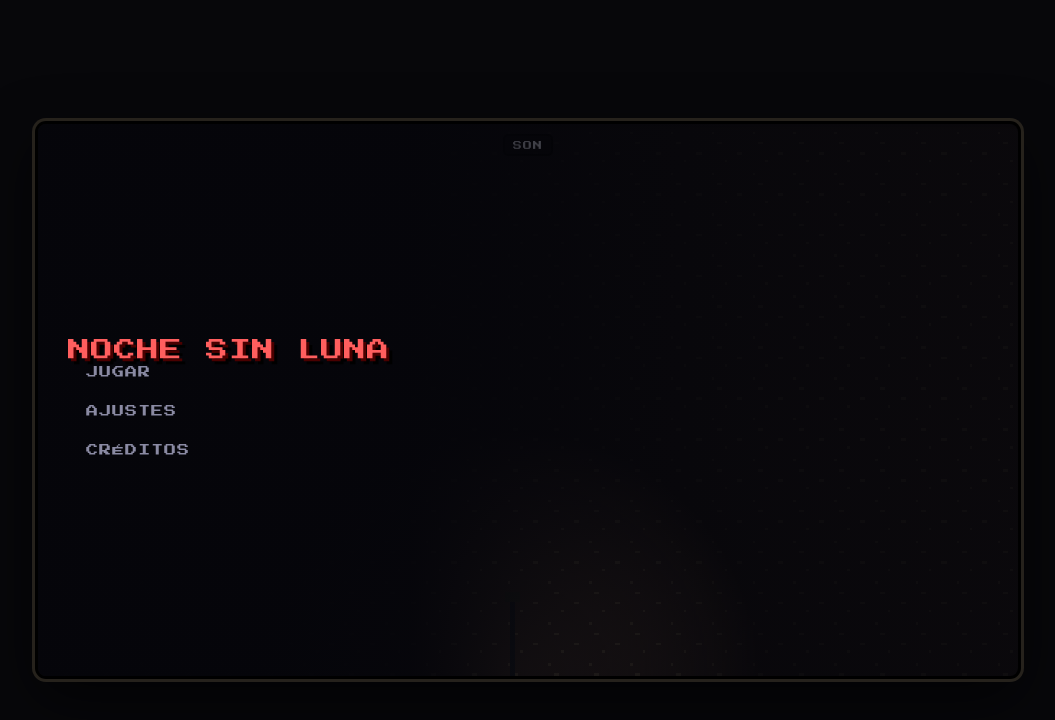
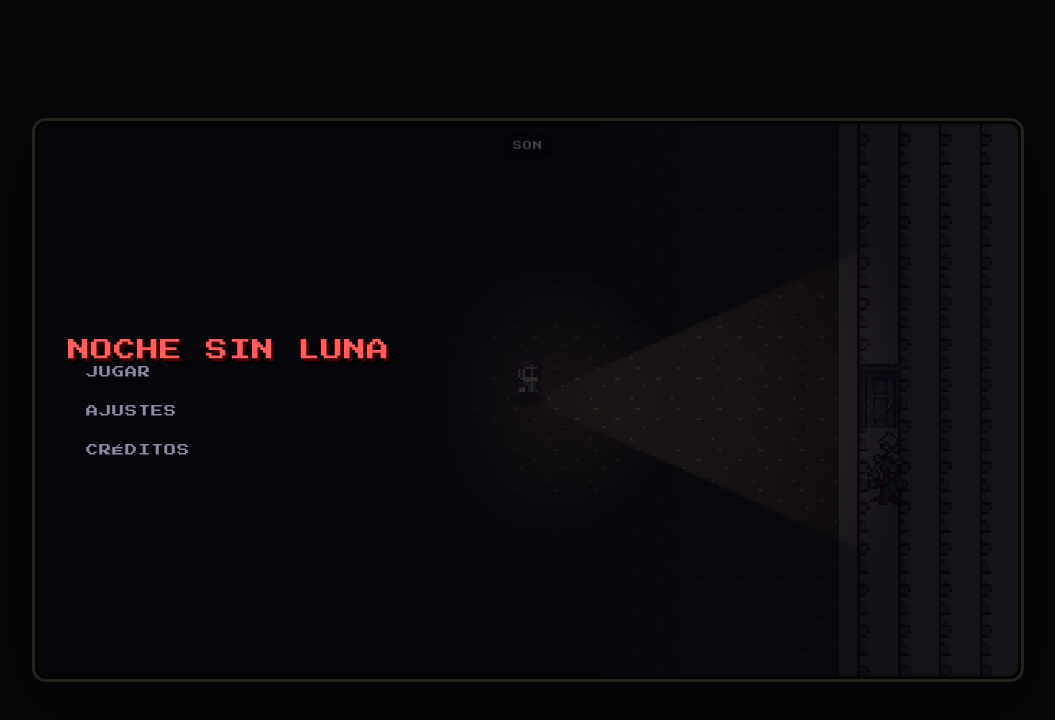
Before and after one commit to Dev-Sot/zombie-night, a plain HTML site: page index.html in a window 1280 px wide. Shown: the whole page, without its empty margins (112-1167 px from the left). Drawn offline with Linux system fonts and the light colour scheme.

Commit message:
Nivel 1: mapa lineal por calles con edificios reales a los lados, en vez de arena abierta

```diff
--- a/index.html
+++ b/index.html
@@ -220,8 +220,8 @@
       La luna nueva dejó el barrio a oscuras justo cuando cayó la red
       eléctrica. Minutos después, los que caminaban por la calle empezaron a
       atacar a quien se cruzara.<br><br>
-      Si enciendes el generador de la vieja estación, las farolas volverán y
-      podrás salir de esta cuadra con vida.
+      Si enciendes el generador de la vieja estación, al final de la calle,
+      las farolas volverán y podrás salir de esta cuadra con vida.
       <b>Busca 3 bidones de combustible</b> sin que te alcancen.
     </div>
     <div class="sub">
@@ -279,13 +279,20 @@ const SPRITE_FILES={
   pickup_fuel:'assets/pickup_fuel.png',
   pickup_health:'assets/pickup_health.png',
   pickup_ammo:'assets/pickup_ammo.png',
-  prop_car:'assets/prop_car.png',
-  prop_bush:'assets/prop_bush.png',
-  prop_fence:'assets/prop_fence.png',
-  prop_cone:'assets/prop_cone.png',
-  prop_sign:'assets/prop_sign.png',
   tile_ground:'assets/tile_ground.png',
-  slot_fuel:'assets/slot_fuel.png'
+  slot_fuel:'assets/slot_fuel.png',
+  p3_wall:'assets/p3_wall.png',
+  p3_window:'assets/p3_window.png',
+  p3_door:'assets/p3_door.png',
+  p3_awning_blue:'assets/p3_awning_blue.png',
+  p3_awning_orange:'assets/p3_awning_orange.png',
+  p3_vent:'assets/p3_vent.png',
+  p3_antenna:'assets/p3_antenna.png',
+  p3_tree1:'assets/p3_tree1.png',
+  p3_tree2:'assets/p3_tree2.png',
+  p3_car_red:'assets/p3_car_red.png',
+  p3_car_gray:'assets/p3_car_gray.png',
+  p3_car_scrap:'assets/p3_car_scrap.png'
 };
 Object.keys(ENTITY_FRAMES).forEach(base=>{
   DIRS.forEach(dir=>{ SPRITE_FILES[base+'_'+dir]='assets/p2_'+base+'_'+dir+'.png'; });
@@ -444,29 +451,50 @@ let bestWave=1;
 try{ const v=localStorage.getItem('nsl_bestWave'); if(v) bestWave=parseInt(v,10)||1; }catch(e){}
 
 // ---------------- world ----------------
-const ARENA_W=1100, ARENA_H=760;
+// Nivel 1 es una calle recta (no una arena abierta): ARENA_W == GW así que
+// la cámara nunca se mueve en X, solo se recorre en Y (de abajo, donde
+// arranca el apagón, hacia arriba, donde está el generador).
+const ARENA_W=GW, ARENA_H=2400;
+const BUILD_W=70; // ancho de cada edificio a los lados
+const WALK_MIN_X=BUILD_W+8, WALK_MAX_X=ARENA_W-BUILD_W-8;
+const PLAYER_START={x:ARENA_W/2, y:ARENA_H-140};
 let camX=0, camY=0, shake=0;
 
+// farolas regulares a lo largo de la calle, alternando de vereda
 const lamps=[];
-for(let i=0;i<9;i++) lamps.push({x:80+Math.random()*(ARENA_W-160), y:80+Math.random()*(ARENA_H-160), r:75+Math.random()*22});
+for(let y=150, i=0; y<ARENA_H-150; y+=300, i++){
+  lamps.push({x: i%2===0 ? WALK_MIN_X+14 : WALK_MAX_X-14, y, r:78+Math.random()*14});
+}
 
-const PROP_TYPES=['car','crate','bush','fence','cone','sign'];
-const PROP_WEIGHTS=[0.12,0.12,0.24,0.16,0.18,0.18];
-function pickPropType(){
-  const r=Math.random(); let acc=0;
-  for(let i=0;i<PROP_TYPES.length;i++){ acc+=PROP_WEIGHTS[i]; if(r<acc) return PROP_TYPES[i]; }
-  return PROP_TYPES[PROP_TYPES.length-1];
+// decoración de fachada (ventanas/puertas/toldos/antenas) a intervalos fijos
+const DECOR_LEFT=['p3_window','p3_window','p3_door','p3_awning_blue','p3_vent','p3_antenna'];
+const DECOR_RIGHT=['p3_window','p3_window','p3_door','p3_awning_orange','p3_vent','p3_antenna'];
+const buildingDecor=[];
+for(let y=100; y<ARENA_H-100; y+=140+Math.random()*40){
+  buildingDecor.push({x:8, y, sprite:DECOR_LEFT[Math.floor(Math.random()*DECOR_LEFT.length)]});
+  buildingDecor.push({x:ARENA_W-BUILD_W+8, y:y+50, sprite:DECOR_RIGHT[Math.floor(Math.random()*DECOR_RIGHT.length)]});
 }
-const props=[]; // decorative wrecks/clutter
-for(let i=0;i<26;i++){
-  props.push({x:Math.random()*ARENA_W, y:Math.random()*ARENA_H, type:pickPropType(), scale:0.9+Math.random()*0.4, flip:Math.random()<0.5});
+
+// árboles pegados a las fachadas + autos estacionados en la calle
+const TREE_TYPES=['p3_tree1','p3_tree2'];
+const CAR_TYPES=['p3_car_red','p3_car_gray','p3_car_scrap'];
+const props=[];
+for(let y=120; y<ARENA_H-120; y+=170+Math.random()*70){
+  props.push({x:BUILD_W-16+Math.random()*8, y, sprite:TREE_TYPES[Math.floor(Math.random()*2)]});
+  if(Math.random()<0.75) props.push({x:ARENA_W-BUILD_W+8+Math.random()*8, y:y+45, sprite:TREE_TYPES[Math.floor(Math.random()*2)]});
+}
+for(let i=0;i<7;i++){
+  const y=220+Math.random()*(ARENA_H-440);
+  const leftSide=Math.random()<0.5;
+  const x=leftSide ? WALK_MIN_X+10+Math.random()*8 : WALK_MAX_X-30-Math.random()*8;
+  props.push({x,y, sprite:CAR_TYPES[Math.floor(Math.random()*CAR_TYPES.length)]});
 }
 
 function worldToScreen(x,y){ return [x-camX, y-camY]; }
 
 // ---------------- player ----------------
 const player={
-  x:ARENA_W/2, y:ARENA_H/2, r:6, speed:1.55, hp:100, maxHp:100,
+  x:PLAYER_START.x, y:PLAYER_START.y, r:6, speed:1.55, hp:100, maxHp:100,
   angle:0, walk:0, mag:8, magSize:8, reserve:32, reloading:false, reloadT:0,
   fireCd:0, hurtFlash:0, invuln:0, dead:false, lightOn:true
 };
@@ -480,8 +508,10 @@ let wave=0, killCount=0, spawnQueue=0, spawnTimer=0, waveClearT=0, waveActive=fa
 let waveBannerT=0;
 
 // ---------------- level 1 objective: find fuel, power the generator ----------------
-const FUEL_SPOTS=[{x:150,y:140},{x:950,y:180},{x:550,y:640}];
-const GENERATOR={x:1000,y:600,r:14};
+// repartidos a lo largo de la calle: el jugador arranca cerca de ARENA_H y
+// avanza hacia y chico, donde está el generador (final de la cuadra).
+const FUEL_SPOTS=[{x:110,y:1850},{x:270,y:1300},{x:120,y:750}];
+const GENERATOR={x:ARENA_W/2,y:180,r:14};
 let fuel=[], fuelCollected=0, genActive=false, genReached=false;
 let finalSurge=false, surgeKillsLeft=0, surgeSpawnLeft=0, surgeSpawnTimer=0, levelWon=false;
 
@@ -520,7 +550,7 @@ function updateHearts(hp,maxHp){
 }
 
 function resetGame(){
-  player.x=ARENA_W/2; player.y=ARENA_H/2; player.hp=100; player.mag=player.magSize; player.reserve=32;
+  player.x=PLAYER_START.x; player.y=PLAYER_START.y; player.hp=100; player.mag=player.magSize; player.reserve=32;
   player.reloading=false; player.reloadT=0; player.fireCd=0; player.invuln=0; player.dead=false; player.lightOn=true;
   zombies=[]; bullets=[]; particles=[]; pickups=[];
   wave=0; killCount=0; t=0;
@@ -558,12 +588,11 @@ function pickZombieType(){
 function spawnZombie(){
   const type=pickZombieType();
   const cfg=ZTYPES[type];
-  // spawn at arena edge, random side
-  let x,y; const side=Math.floor(Math.random()*4);
-  if(side===0){ x=Math.random()*ARENA_W; y=-20; }
-  else if(side===1){ x=ARENA_W+20; y=Math.random()*ARENA_H; }
-  else if(side===2){ x=Math.random()*ARENA_W; y=ARENA_H+20; }
-  else { x=-20; y=Math.random()*ARENA_H; }
+  // calle angosta: aparecen justo fuera de pantalla, adelante o atrás del jugador
+  const x=WALK_MIN_X+8+Math.random()*(WALK_MAX_X-WALK_MIN_X-16);
+  const ahead=Math.random()<0.55;
+  const rawY = ahead ? player.y-GH/2-30-Math.random()*40 : player.y+GH/2+30+Math.random()*40;
+  const y=Math.max(20, Math.min(ARENA_H-20, rawY));
   zombies.push({
     x,y,type, hp:cfg.hp, maxHp:cfg.hp, speed:cfg.speed*(0.85+Math.random()*0.3), dmg:cfg.dmg, r:cfg.r,
     angle:0, walk:Math.random()*10, hitFlash:0, state:'alive', deathT:0, hitCd:0
@@ -756,7 +785,7 @@ function update(){
   if(keys['KeyD']||keys['ArrowRight']) mx+=1;
   const len=Math.hypot(mx,my);
   if(len>0){ mx/=len; my/=len; player.walk+=0.22; }
-  player.x=Math.max(player.r, Math.min(ARENA_W-player.r, player.x+mx*player.speed));
+  player.x=Math.max(WALK_MIN_X, Math.min(WALK_MAX_X, player.x+mx*player.speed));
   player.y=Math.max(player.r, Math.min(ARENA_H-player.r, player.y+my*player.speed));
 
   // camera
@@ -865,6 +894,8 @@ function update(){
     const mvx=(dx/d)+sx*0.5, mvy=(dy/d)+sy*0.5;
     const mlen=Math.hypot(mvx,mvy)||1;
     z.x+=(mvx/mlen)*z.speed; z.y+=(mvy/mlen)*z.speed;
+    z.x=Math.max(WALK_MIN_X, Math.min(WALK_MAX_X, z.x));
+    z.y=Math.max(10, Math.min(ARENA_H-10, z.y));
     z.walk+=z.speed*0.15;
     if(z.hitFlash>0) z.hitFlash--;
     if(z.hitCd>0) z.hitCd--;
@@ -953,33 +984,37 @@ function drawGround(){
     ctx.fillStyle='#171a16';
     ctx.fillRect(0,0,GW,GH);
   }
-  // arena border
-  const [bx,by]=worldToScreen(0,0);
-  ctx.strokeStyle='#3a2f22'; ctx.lineWidth=3;
-  ctx.strokeRect(bx,by,ARENA_W,ARENA_H);
 }
 
-const PROP_SPRITE={ car:'prop_car', bush:'prop_bush', fence:'prop_fence', cone:'prop_cone', sign:'prop_sign' };
+let wallPattern=null;
+function drawBuildings(){
+  const img=SPRITES.p3_wall;
+  if(img && img.naturalWidth){
+    if(!wallPattern) wallPattern=ctx.createPattern(img,'repeat');
+    ctx.save();
+    ctx.translate(0,-(camY%16));
+    ctx.fillStyle=wallPattern;
+    ctx.fillRect(0,0,BUILD_W,GH+16);
+    ctx.fillRect(ARENA_W-BUILD_W,0,BUILD_W,GH+16);
+    ctx.restore();
+  } else {
+    pxRect(0,0,BUILD_W,GH,'#6b5f58');
+    pxRect(ARENA_W-BUILD_W,0,BUILD_W,GH,'#6b5f58');
+  }
+  buildingDecor.forEach(d=>{
+    const [sx,sy]=worldToScreen(d.x,d.y);
+    if(sy<-40||sy>GH+40) return;
+    const img=SPRITES[d.sprite];
+    if(img && img.naturalWidth) ctx.drawImage(img, sx, sy, img.naturalWidth, img.naturalHeight);
+  });
+}
+
 function drawProps(){
   props.forEach(p=>{
     const [sx,sy]=worldToScreen(p.x,p.y);
-    if(sx<-40||sy<-40||sx>GW+40||sy>GH+40) return;
-    if(p.type==='crate'){
-      const w=16*p.scale, h=12*p.scale;
-      pxRect(sx,sy,w,h,'#4a3a28');
-      pxRect(sx+1,sy+1,w-2,2,'#5f4b34');
-      return;
-    }
-    const img=SPRITES[PROP_SPRITE[p.type]];
-    if(!img || !img.naturalWidth) return;
-    const dw=img.naturalWidth*p.scale, dh=img.naturalHeight*p.scale;
-    if(p.flip){
-      ctx.save(); ctx.translate(sx+dw,sy); ctx.scale(-1,1);
-      ctx.drawImage(img,0,0,dw,dh);
-      ctx.restore();
-    } else {
-      ctx.drawImage(img, sx,sy,dw,dh);
-    }
+    if(sy<-50||sy>GH+50) return;
+    const img=SPRITES[p.sprite];
+    if(img && img.naturalWidth) ctx.drawImage(img, sx, sy, img.naturalWidth, img.naturalHeight);
   });
 }
 
@@ -1145,6 +1180,7 @@ function draw(){
     ctx.translate((Math.random()-0.5)*shake,(Math.random()-0.5)*shake);
   }
   drawGround();
+  drawBuildings();
   drawProps();
   drawLamps();
   drawGenerator();
@@ -1162,8 +1198,13 @@ function draw(){
 }
 
 function drawIdle(){
+  // el loop de juego no corre en los menús, así que la cámara no se sigue
+  // actualizando sola — la centramos a mano en la posición idle del jugador.
+  camX = Math.max(0, Math.min(ARENA_W-GW, player.x-GW/2));
+  camY = Math.max(0, Math.min(ARENA_H-GH, player.y-GH/2));
   ctx.save();
   drawGround();
+  drawBuildings();
   drawProps();
   drawLamps();
   player.walk+=0.05;
```
Also changed, not shown: ROADMAP.md (+32 -20 lines), assets/p3_antenna.png (added), assets/p3_awning_blue.png (added), assets/p3_awning_orange.png (added), assets/p3_car_gray.png (added), assets/p3_car_red.png (added), assets/p3_car_scrap.png (added), assets/p3_door.png (added), assets/p3_tree1.png (added), assets/p3_tree2.png (added), assets/p3_vent.png (added), assets/p3_wall.png (added), assets/p3_window.png (added), assets/prop_bush.png (deleted), 4 more files.
